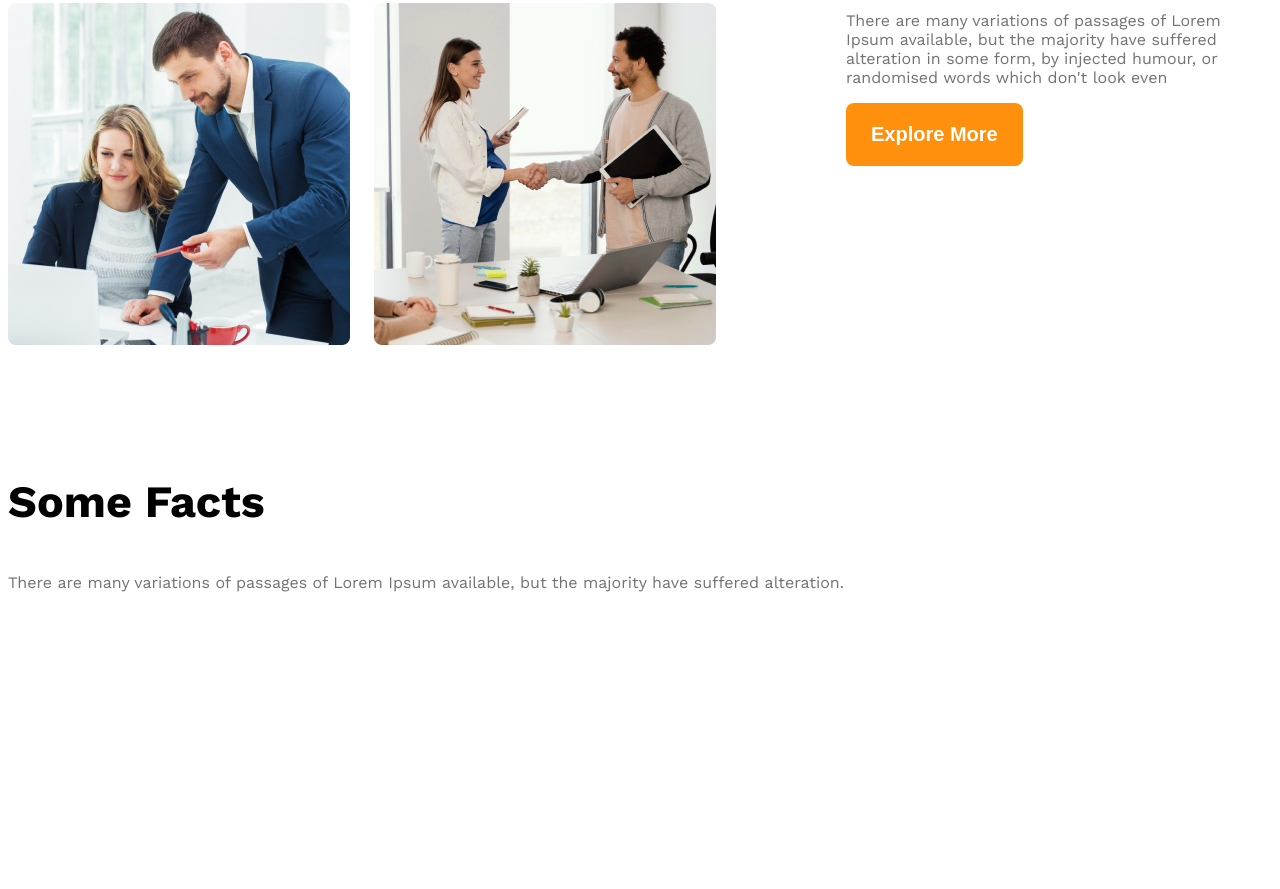
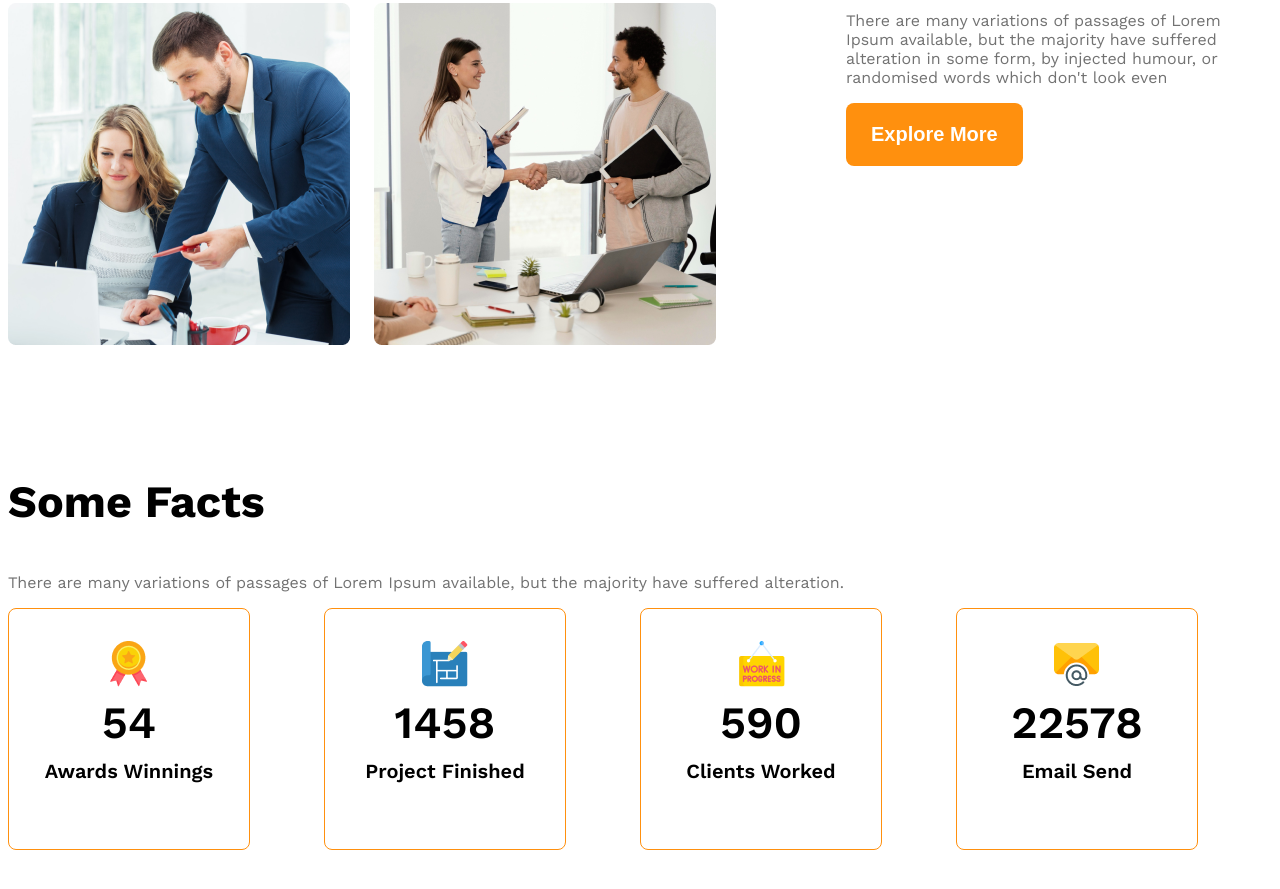
Before and after one commit to didarulshahriar37/G3-Architect-Website, a plain HTML site: page index.html in a window 1280 px wide. Shown: the part 1677-2566 px from the top of the page. Drawn offline with nearby package versions, Linux system fonts and the light colour scheme.

Commit message:
modified fact section

```diff
--- a/index.html
+++ b/index.html
@@ -40,34 +40,46 @@
                 <img src="images/team4.png" alt="">
             </div>
             <div class="our-feature">
-                <h3 class="section-title"><span id="quick-list" class="text-light-gray">Quick list</span> <span>of Our</span> <span class="text-primary">Features</span></h3>
-                <p class="feature-description text-light-gray">There are many variations of passages of Lorem Ipsum available, but the majority have suffered alteration in some form, by injected humour, or randomised words which don't look even</p>
+                <h3 class="section-title"><span id="quick-list" class="text-light-gray fact-description">Quick list</span> <span>of
+                        Our</span> <span class="text-primary">Features</span></h3>
+                <p class="feature-description text-light-gray">There are many variations of passages of Lorem Ipsum
+                    available, but the majority have suffered alteration in some form, by injected humour, or randomised
+                    words which don't look even</p>
                 <button class="btn-primary">Explore More</button>
             </div>
         </section>
         <section>
             <h3 class="section-title">Some Facts</h3>
-            <p class="text-light-gray">There are many variations of passages of Lorem Ipsum available, but the majority have suffered alteration.</p>
-            <div class="facts-container">
-                <div class="fact">
-                    <img src="" alt="" class="fact-icon">
-                    <h4 class="fact-number"></h4>
-                    <h5 class="fact-name"></h5>
+            <p class="text-light-gray">There are many variations of passages of Lorem Ipsum available, but the majority
+                have suffered alteration.</p>
+            <div class="facts-container ">
+                <div class="fact-card display-flex">
+                    <div>
+                        <img src="images/icons/ribon.png" alt="" class="fact-icon">
+                        <h4 class="fact-number">54</h4>
+                        <h5 class="fact-name">Awards Winnings</h5>
+                    </div>
                 </div>
-                <div class="fact">
-                    <img src="" alt="" class="fact-icon">
-                    <h4 class="fact-number"></h4>
-                    <h5 class="fact-name"></h5>
+                <div class="fact-card display-flex">
+                    <div>
+                        <img src="images/icons/projects.png" alt="" class="fact-icon">
+                        <h4 class="fact-number">1458</h4>
+                        <h5 class="fact-name">Project Finished</h5>
+                    </div>
                 </div>
-                <div class="fact">
-                    <img src="" alt="" class="fact-icon">
-                    <h4 class="fact-number"></h4>
-                    <h5 class="fact-name"></h5>
+                <div class="fact-card display-flex">
+                    <div>
+                        <img src="images/icons/customers.png" alt="" class="fact-icon">
+                    <h4 class="fact-number">590</h4>
+                    <h5 class="fact-name">Clients Worked</h5>
+                    </div>
                 </div>
-                <div class="fact">
-                    <img src="" alt="" class="fact-icon">
-                    <h4 class="fact-number"></h4>
-                    <h5 class="fact-name"></h5>
+                <div class="fact-card display-flex">
+                    <div>
+                        <img src="images/icons/email.png" alt="" class="fact-icon">
+                    <h4 class="fact-number">22578</h4>
+                    <h5 class="fact-name">Email Send</h5>
+                    </div>
                 </div>
             </div>
         </section>
--- a/styles/architect.css
+++ b/styles/architect.css
@@ -117,6 +117,38 @@ main > section{
 #quick-list{
     font-weight: 500;
 }
+
+/* fact related styles */
+.facts-container{
+    display: grid;
+    grid-template-columns: repeat(4, 1fr);
+}
+.fact-card{
+    border: 1px solid #FF900E;
+    width: 240px;
+    height: 240px;
+    border-radius: 8px;
+    text-align: center;
+    align-items: center;
+    justify-content: center;
+}
+
+.fact-number{
+    font-size: 2.8rem;
+    font-weight: 600;
+    margin-top: 5px;
+    margin-bottom: 10px;
+}
+
+.fact-name{
+    font-size: 1.25rem;
+    font-weight: 600;
+    margin-top: 10px;
+}
+
+.fact-description{
+    max-width: 540px;
+}
 /* responsive media query */
 @media screen and (max-width: 576px){
     .navbar, .nav-links, .teams{
```
